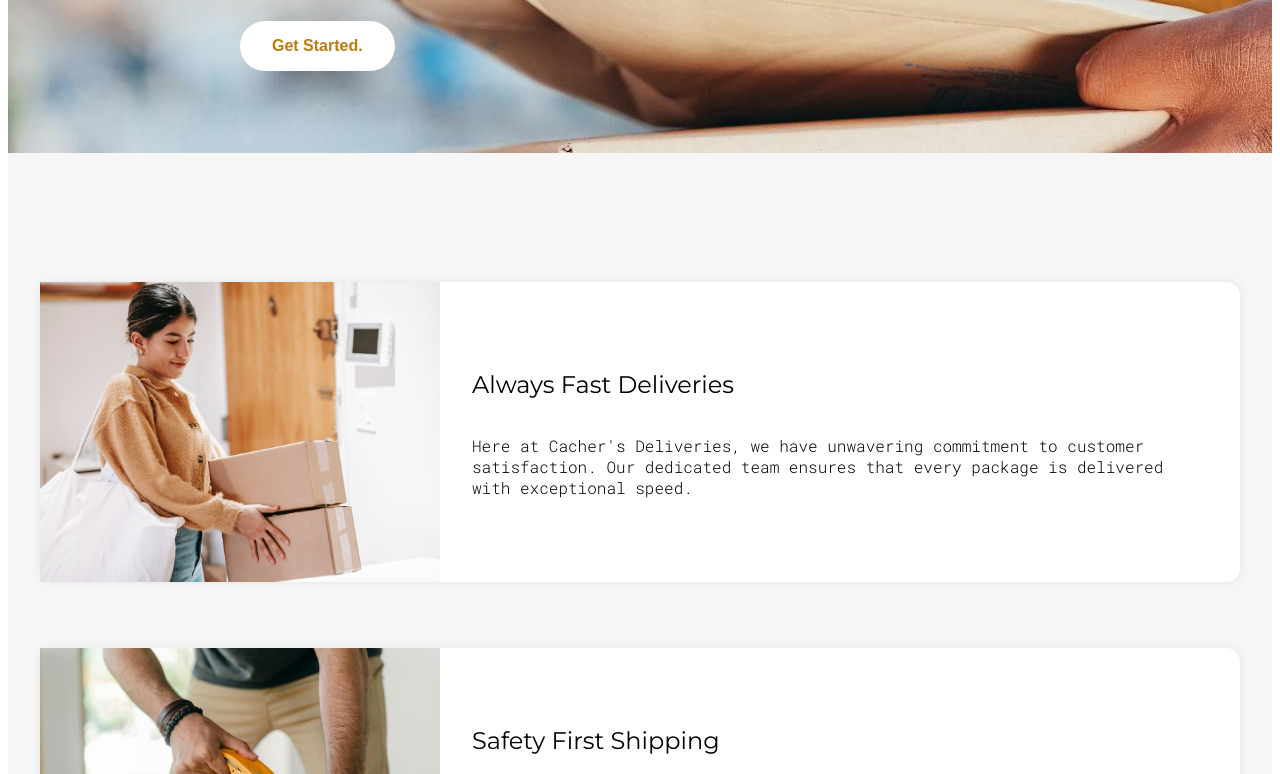
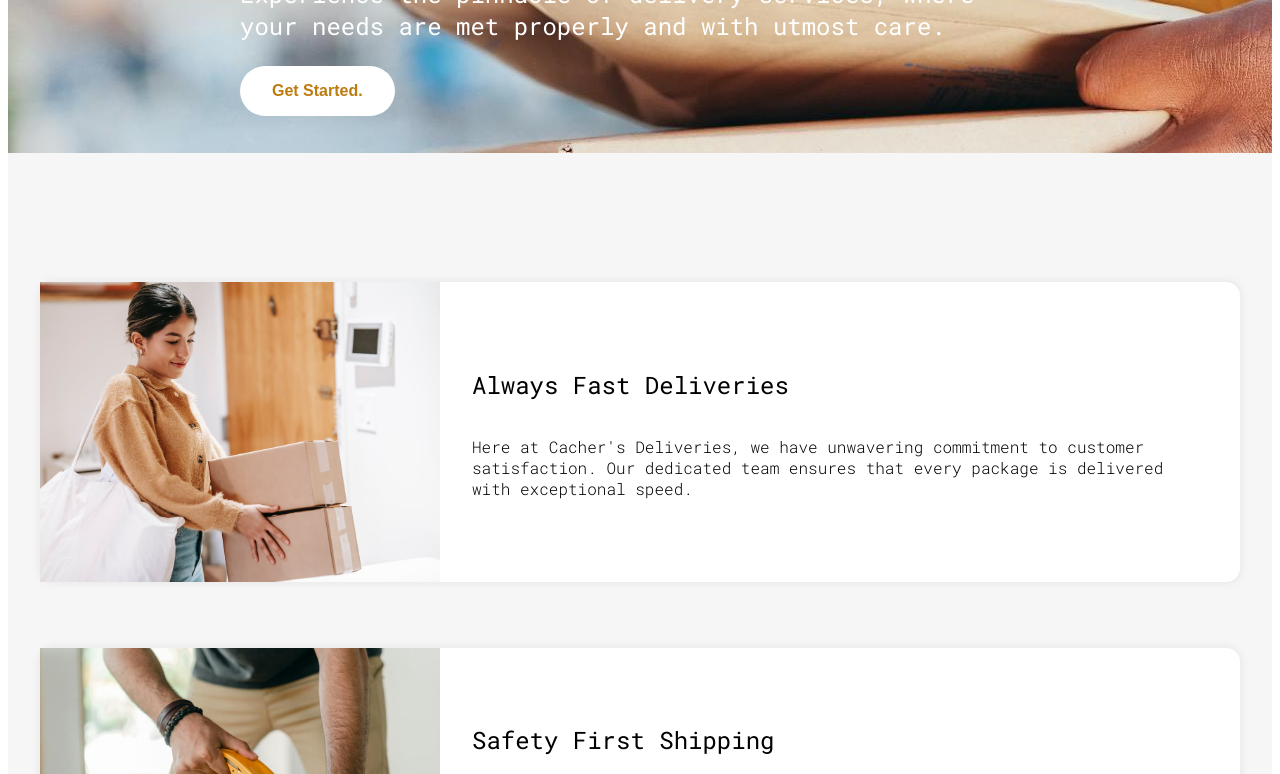
Before and after one commit to Isaac-Hammon/Static-App, a plain HTML site: page index.html in a window 1280 px wide. Shown: the part 319-1093 px from the top of the page. Drawn offline with Linux system fonts and the light colour scheme.

Commit message:
Update styles.css

```diff
--- a/styles.css
+++ b/styles.css
@@ -6,7 +6,7 @@
 }
 
 h1, h2, h3 {
-  font-family: "Montserrat", sans-serif;
+  font-family: "Roboto Mono", monospace;
   font-optical-sizing: auto;
   font-weight: 400;
   font-style: normal;
@@ -17,7 +17,6 @@
     top: 0;
     display: flex;
     justify-content: center;
-    align-items: center;
     z-index: 10;
 }
 
```
